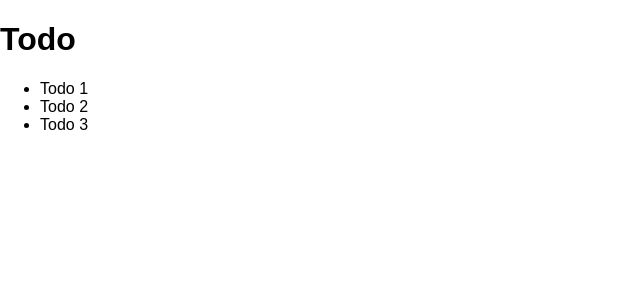
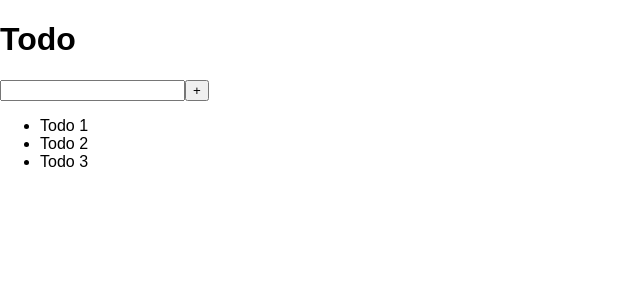
Before and after one commit to taranjeet/todo-app-frontend, a React (Create React App) app: page / in a window 1280 px wide. Shown: the top 300 px of the page, without its empty margins (0-640 px from the left). Built offline with nearby package versions, Linux system fonts and the light colour scheme.

Commit message:
app.js: add third component : todo create form

```diff
--- a/src/App.js
+++ b/src/App.js
@@ -23,6 +23,16 @@ const TodoList = ({ todos }) => {
   );
 }
 
+const TodoForm = () => {
+  let input;
+  return (
+    <div>
+      <input ref={node => { input=node; }} />
+      <button >+</button>
+    </div>
+    );
+}
+
 class App extends Component {
 
   render() {
@@ -30,6 +40,7 @@ class App extends Component {
     return (
       <div>
         <Title title={"Todo"}/>
+        <TodoForm />
         <TodoList todos={todos} />
       </div>
     );
```
